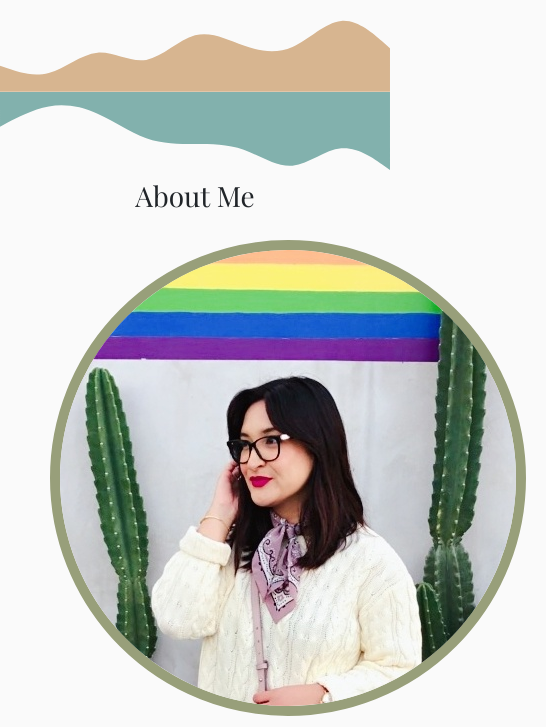
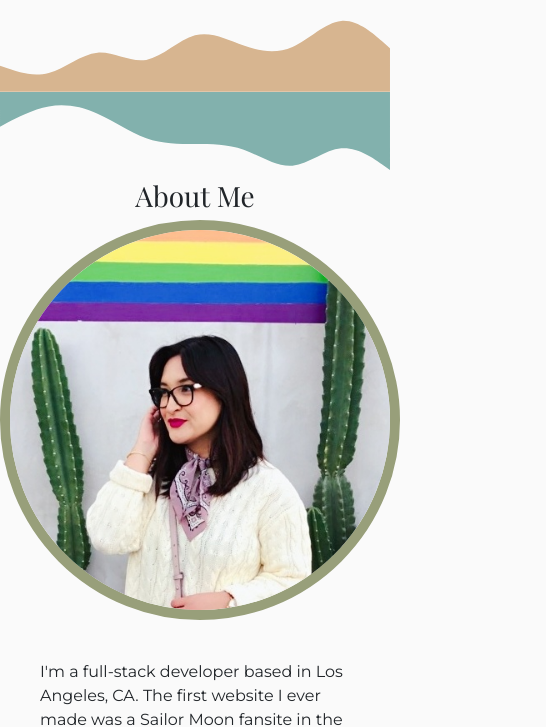
Before and after one commit to stephmarie17/portfolio-saurelio, a plain HTML site: page index.html in a window 390 px wide. Shown: the part 382-1109 px from the top of the page, 546 px wide, since content can reach past the window. Drawn offline with nearby package versions, Linux system fonts and the light colour scheme.

Commit message:
fix image responsiveness

```diff
--- a/assets/style.css
+++ b/assets/style.css
@@ -62,6 +62,14 @@ h3 {
     border: solid 10px #989f7a;
     margin: 20px;
     margin-left: 50px;
+}
+
+@media only screen and (max-width: 500px) {
+    .about img {
+        display: block;
+        margin: 0 auto;
+        width: 400px;
+    }
 }
 
 .about p {
```
Also changed, not shown: 1 other file.
